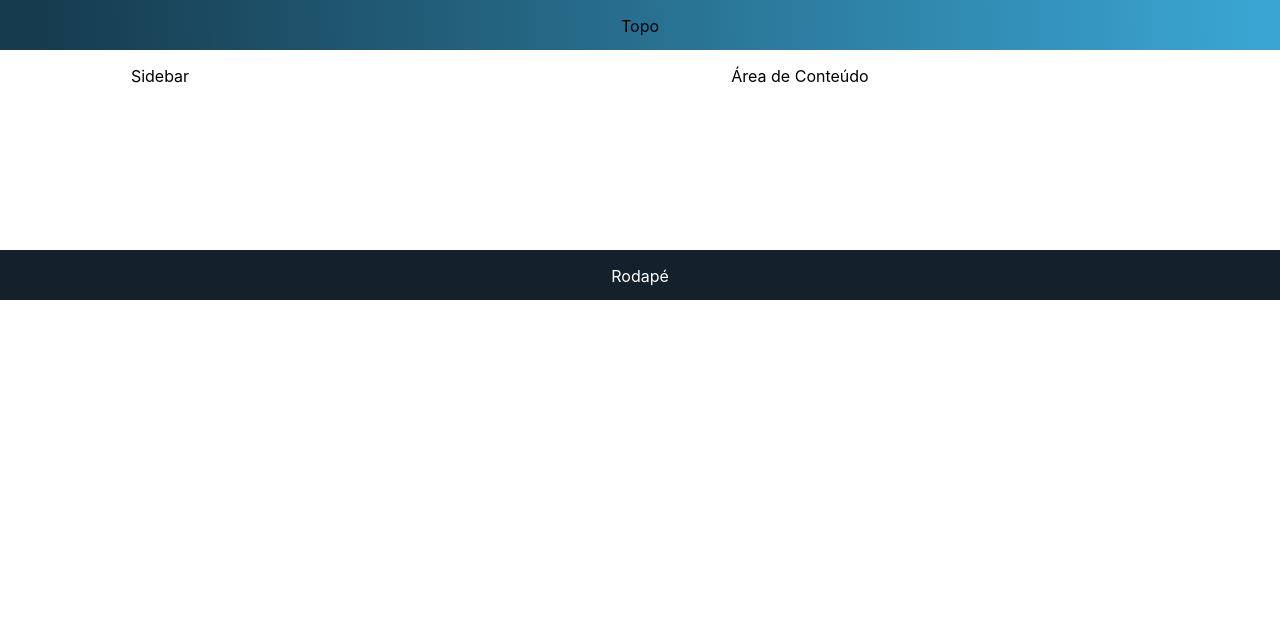
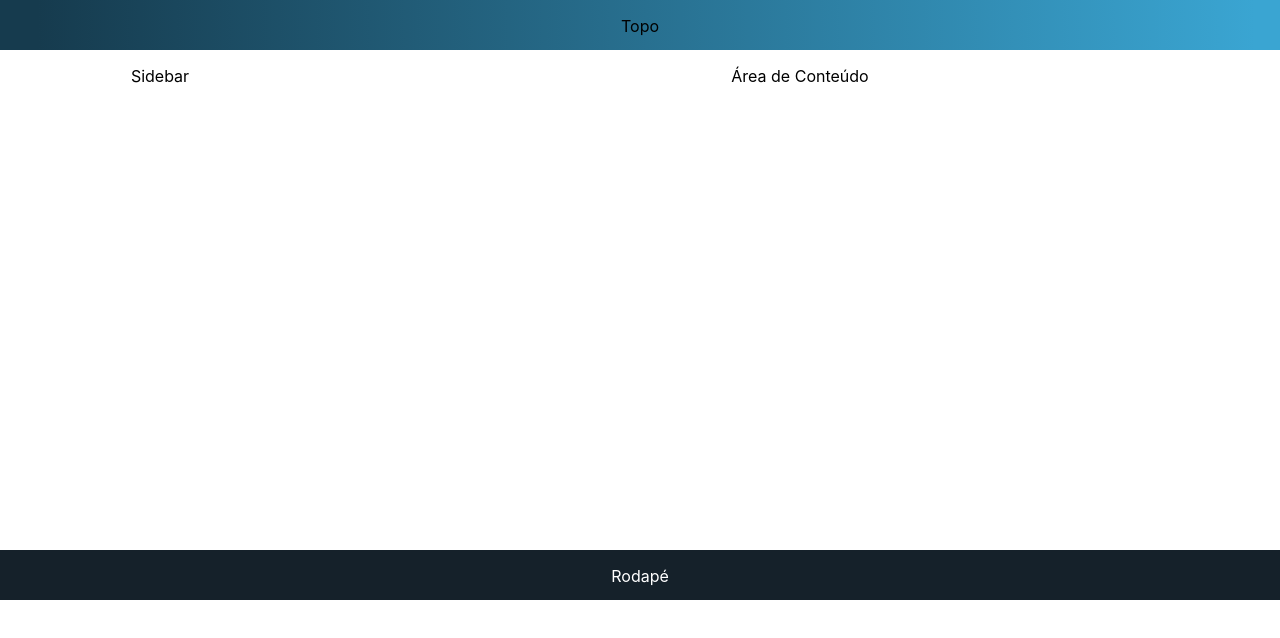
Before and after one commit to alnrf/react-class, a React (Create React App) app: page / in a window 1280 px wide. Shown: the top 638 px of the page. Built offline with nearby package versions, Linux system fonts and the light colour scheme.

Commit message:
Navbar e sidebar

```diff
--- a/src/App.css
+++ b/src/App.css
@@ -1,7 +1,7 @@
 .container {
   display: grid;
   grid-template-columns: repeat(4, 1fr);
-  grid-template-rows: 50px 200px 50px;
+  grid-template-rows: 50px 500px 50px;
 }
 .box {
   color: #000;
--- a/src/App.js
+++ b/src/App.js
@@ -1,10 +1,16 @@
 import "./App.css";
+import Navbar from "./components/Navbar/Navbar";
+import Sidebar from "./components/Sidebar/Sidebar";
 
 function App() {
   return (
     <div className="container">
-      <div className="topo box">Topo</div>
-      <div className="sidebar box">Sidebar</div>
+      <div className="topo box">
+        <Navbar />
+      </div>
+      <div className="sidebar box">
+        <Sidebar />
+      </div>
       <div className="conteudo box">Área de Conteúdo</div>
       <div className="rodape rodapeText">Rodapé</div>
     </div>
--- a/src/components/Navbar/Navbar.js
+++ b/src/components/Navbar/Navbar.js
@@ -0,0 +1,7 @@
+import React from "react";
+
+const Navbar = () => {
+  return <div>Topo</div>;
+};
+
+export default Navbar;
--- /dev/null
+++ b/src/components/Sidebar/Sidebar.js
@@ -0,0 +1,7 @@
+import React from "react";
+
+const Sidebar = () => {
+  return <div>Sidebar</div>;
+};
+
+export default Sidebar;
```
Also changed, not shown: src/components/Sidebar/sidebar.css (added).
